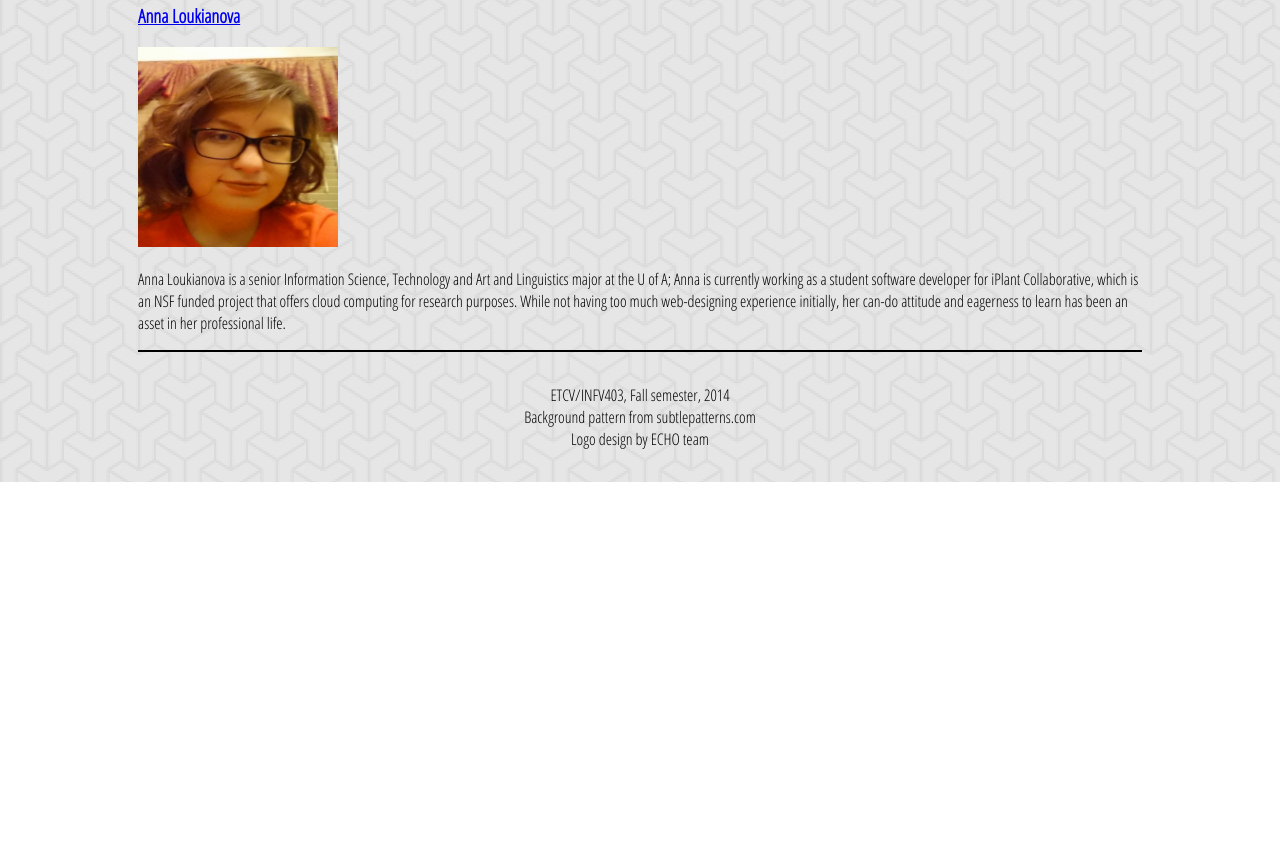
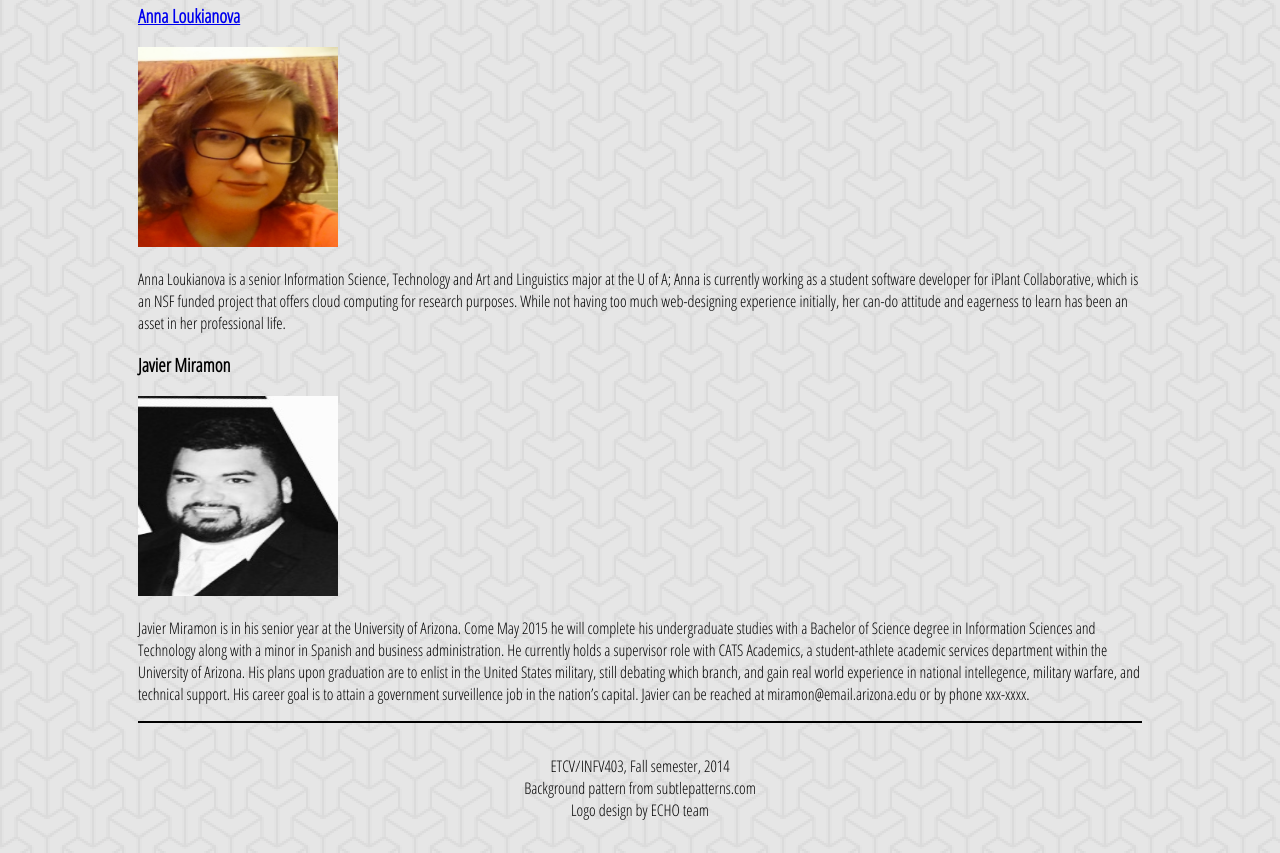
Before and after one commit to drvela/ETCV-INFV403-ECHO, a plain HTML site: page personal/index.html in a window 1280 px wide. Shown: the part 1627-2480 px from the top of the page. Before the commit the page ends 2109 px from the top, so only its background shows below. Drawn offline with Linux system fonts and the light colour scheme.

Commit message:
Readded Javier to about page

```diff
--- a/personal/index.html
+++ b/personal/index.html
@@ -67,6 +67,13 @@
                     Anna Loukianova is a senior Information Science, Technology and Art and Linguistics major at the U of A; Anna is currently working as a student software developer for iPlant Collaborative, which is an NSF funded project that offers cloud computing for research purposes. While not having too much web-designing experience initially, her can-do attitude and eagerness to learn has been an asset in her professional life.
                 </p>
             </section>
+            <section>
+                <h3><a href="http://www.u.arizona.edu/~miramon/infv403/reflection_page/"></a>Javier Miramon</h3>
+                <img src="img/Javier.jpg" alt="Javier" width="200" height="200" />
+                <p>
+                     Javier Miramon is in his senior year at the University of Arizona. Come May 2015 he will complete his undergraduate studies with a Bachelor of Science degree in Information Sciences and Technology along with a minor in Spanish and business administration. He currently holds a supervisor role with CATS Academics, a student-athlete academic services department within the University of Arizona. His plans upon graduation are to enlist in the United States military, still debating which branch, and gain real world experience in national intellegence, military warfare, and technical support. His career goal is to attain a government surveillence job in the nation’s capital.  Javier can be reached at miramon@email.arizona.edu or by phone xxx-xxxx.
+                </p>
+            </section>
         </div>
         <footer role="info">
             <p>
```
